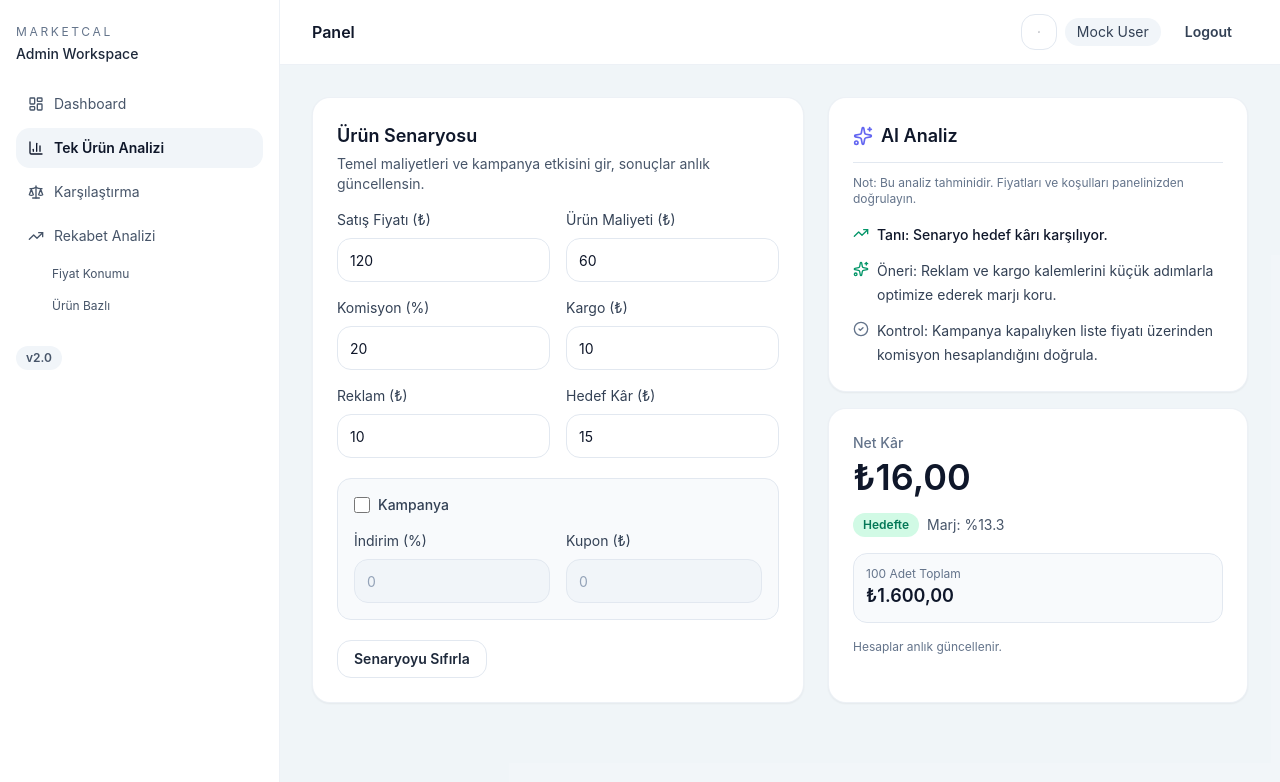
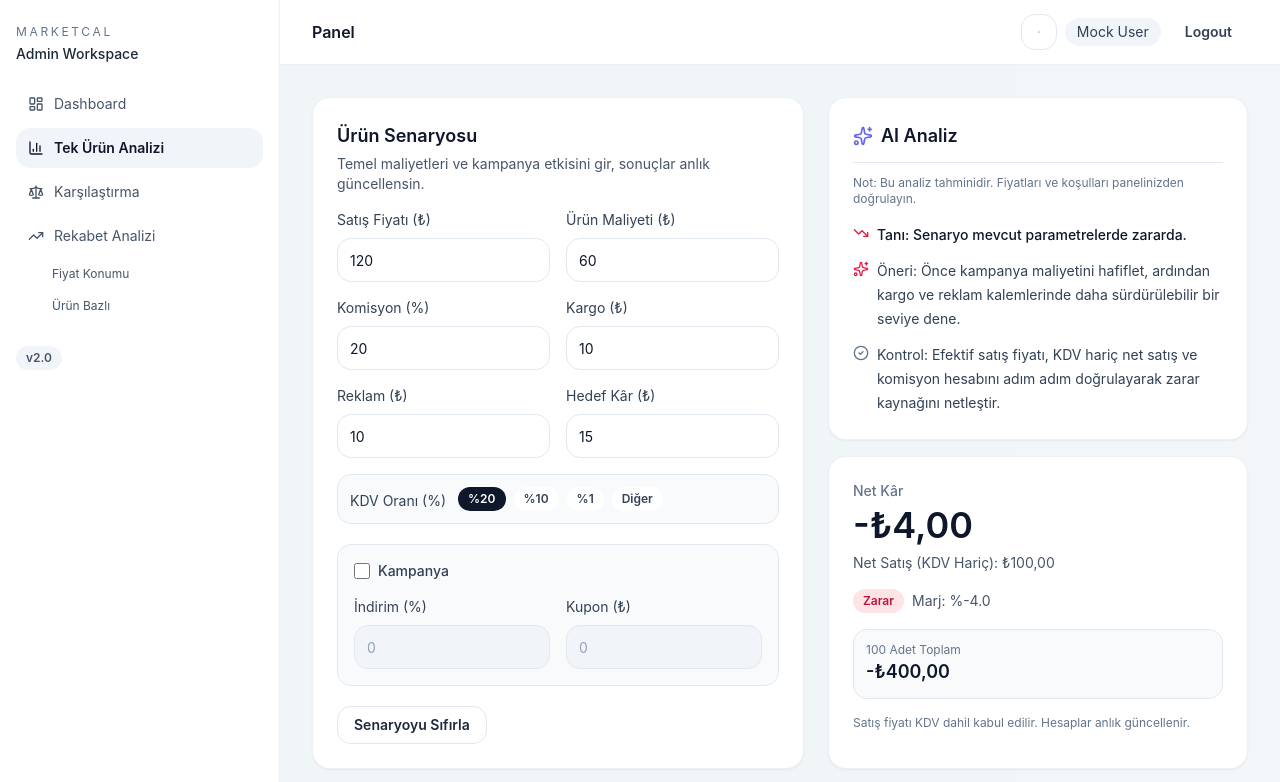
Before and after one commit to erngr18-sketch/MarketCal-V2, a Next.js app: page /single in a window 1280 px wide. Shown: the top 782 px of the page. Built offline with nearby package versions, Linux system fonts and the light colour scheme.

Commit message:
feat: add VAT handling to single analysis

```diff
--- a/app/components/single-analysis.tsx
+++ b/app/components/single-analysis.tsx
@@ -10,6 +10,7 @@ type SingleInput = {
   shippingCost: number;
   advertisingCost: number;
   targetProfit: number;
+  vatRate: number;
   campaignEnabled: boolean;
   discountRate: number;
   couponValue: number;
@@ -24,13 +25,17 @@ const initialValues: SingleInput = {
   shippingCost: 10,
   advertisingCost: 10,
   targetProfit: 15,
+  vatRate: 20,
   campaignEnabled: false,
   discountRate: 0,
   couponValue: 0
 };
 
+const VAT_PRESETS = [20, 10, 1] as const;
+
 export function SingleAnalysis() {
   const [values, setValues] = useState<SingleInput>(initialValues);
+  const isCustomVat = !VAT_PRESETS.includes(values.vatRate as (typeof VAT_PRESETS)[number]);
 
   const result = useMemo(() => calculate(values), [values]);
   const assistantMessage = useMemo(
@@ -48,6 +53,7 @@ export function SingleAnalysis() {
 
       next.commissionRate = clamp(next.commissionRate, 0, 100);
       next.discountRate = clamp(next.discountRate, 0, 100);
+      next.vatRate = Math.max(0, next.vatRate);
       next.couponValue = Math.max(0, next.couponValue);
 
       if (!next.campaignEnabled) {
@@ -78,6 +84,13 @@ export function SingleAnalysis() {
   };
 
   const resetScenario = () => setValues(initialValues);
+
+  const onVatPresetSelect = (nextVatRate: number | 'custom') => {
+    setValues((prev) => ({
+      ...prev,
+      vatRate: nextVatRate === 'custom' ? (isCustomVat ? prev.vatRate : 0) : nextVatRate
+    }));
+  };
 
   return (
     <div className="grid items-start gap-6 lg:grid-cols-[minmax(0,1fr)_420px] lg:items-stretch">
@@ -140,6 +153,50 @@ export function SingleAnalysis() {
           </Field>
         </div>
 
+        <div className="mt-4 flex flex-wrap items-end gap-3 rounded-xl border border-slate-200 bg-slate-50 px-3 py-3">
+          <div className="min-w-fit">
+            <p className="text-sm text-slate-700">KDV Oranı (%)</p>
+          </div>
+
+          <div className="flex flex-wrap gap-2">
+            {VAT_PRESETS.map((rate) => {
+              const active = values.vatRate === rate;
+              return (
+                <button
+                  key={rate}
+                  type="button"
+                  onClick={() => onVatPresetSelect(rate)}
+                  className={active ? 'badge bg-slate-900 text-white' : 'badge bg-white text-slate-700'}
+                >
+                  %{rate}
+                </button>
+              );
+            })}
+
+            <button
+              type="button"
+              onClick={() => onVatPresetSelect('custom')}
+              className={isCustomVat ? 'badge bg-slate-900 text-white' : 'badge bg-white text-slate-700'}
+            >
+              Diğer
+            </button>
+          </div>
+
+          {isCustomVat ? (
+            <label className="w-24 text-sm text-slate-700">
+              <span className="sr-only">Özel KDV oranı</span>
+              <input
+                type="number"
+                min={0}
+                step={0.1}
+                className="input"
+                value={values.vatRate}
+                onChange={(e) => onNumberChange('vatRate', e.target.value)}
+              />
+            </label>
+          ) : null}
+        </div>
+
         <div className="mt-5 rounded-xl border border-slate-200 bg-slate-50 p-4">
           <label className="inline-flex items-center gap-2 text-sm font-medium text-slate-700">
             <input
@@ -191,6 +248,7 @@ export function SingleAnalysis() {
         <section className="card p-6 lg:flex-1">
           <p className="text-sm font-medium text-slate-500">Net Kâr</p>
           <p className="number-display mt-1 text-4xl font-semibold text-slate-900">{formatTry(result.netProfit)}</p>
+          <p className="mt-2 text-sm text-slate-600">Net Satış (KDV Hariç): {formatTry(result.netSales)}</p>
 
           <div className="mt-4 flex items-center gap-2">
             <span className={statusBadgeClass(result.status)}>{statusLabel(result.status)}</span>
@@ -202,7 +260,7 @@ export function SingleAnalysis() {
             <p className="number-display text-lg font-semibold text-slate-900">{formatTry(result.netProfit * 100)}</p>
           </div>
 
-          <p className="mt-4 text-xs text-slate-500">Hesaplar anlık güncellenir.</p>
+          <p className="mt-4 text-xs text-slate-500">Satış fiyatı KDV dahil kabul edilir. Hesaplar anlık güncellenir.</p>
         </section>
       </aside>
     </div>
@@ -221,16 +279,19 @@ function Field({ label, children }: { label: string; children: React.ReactNode }
 function calculate(input: SingleInput) {
   const discountRate = input.campaignEnabled ? clamp(input.discountRate, 0, 100) : 0;
   const couponValue = input.campaignEnabled ? Math.max(0, input.couponValue) : 0;
+  const vatRate = Math.max(0, input.vatRate);
 
   const effectivePrice = Math.max(0, input.salesPrice - input.salesPrice * (discountRate / 100) - couponValue);
+  const netSales = effectivePrice / (1 + vatRate / 100);
   const commission = effectivePrice * (clamp(input.commissionRate, 0, 100) / 100);
-  const netProfit = effectivePrice - (input.costPrice + input.shippingCost + input.advertisingCost + commission);
-  const marginPct = effectivePrice > 0 ? (netProfit / effectivePrice) * 100 : 0;
+  const netProfit = netSales - (input.costPrice + input.shippingCost + input.advertisingCost + commission);
+  const marginPct = netSales > 0 ? (netProfit / netSales) * 100 : 0;
 
   const status: Status = netProfit < 0 ? 'loss' : netProfit >= input.targetProfit ? 'ok' : 'weak';
 
   return {
     effectivePrice,
+    netSales,
     commission,
     netProfit,
     marginPct,
@@ -243,7 +304,7 @@ function buildAssistant(status: Status, campaignEnabled: boolean): string[] {
     return [
       'Tanı: Senaryo hedef kârı karşılıyor.',
       'Öneri: Reklam ve kargo kalemlerini küçük adımlarla optimize ederek marjı koru.',
-      `Kontrol: ${campaignEnabled ? 'Kampanya açıkken efektif fiyatın ve komisyon tutarının beklendiği gibi düştüğünü' : 'Kampanya kapalıyken liste fiyatı üzerinden komisyon hesaplandığını'} doğrula.`
+      `Kontrol: ${campaignEnabled ? 'Kampanya açıkken efektif fiyat ve KDV hariç net satış hesabını kontrol et' : 'Satış fiyatının KDV dahil, maliyetlerin gider bazlı işlendiğini doğrula'}.`
     ];
   }
 
@@ -251,14 +312,14 @@ function buildAssistant(status: Status, campaignEnabled: boolean): string[] {
     return [
       'Tanı: Senaryo pozitif ama hedef kârın altında.',
       'Öneri: İndirim/kupon derinliğini azaltıp kargo ve reklam bütçesini yeniden dengele.',
-      `Kontrol: Komisyon oranının kategori için beklediğin oranla uyumlu olduğunu ve kampanya etkisini doğru yansıttığını teyit et.`
+      'Kontrol: Komisyon oranının kategoriyle uyumlu olduğunu, satış fiyatının KDV dahil kabul edildiğini ve net satışın KDV hariç hesaplandığını teyit et.'
     ];
   }
 
   return [
     'Tanı: Senaryo mevcut parametrelerde zararda.',
     'Öneri: Önce kampanya maliyetini hafiflet, ardından kargo ve reklam kalemlerinde daha sürdürülebilir bir seviye dene.',
-    'Kontrol: Efektif satış fiyatı ve komisyon hesabını adım adım doğrulayarak zarar kaynağını netleştir.'
+    'Kontrol: Efektif satış fiyatı, KDV hariç net satış ve komisyon hesabını adım adım doğrulayarak zarar kaynağını netleştir.'
   ];
 }
 
```
Also changed, not shown: scripts/control-check.mjs (+4 -4 lines).
